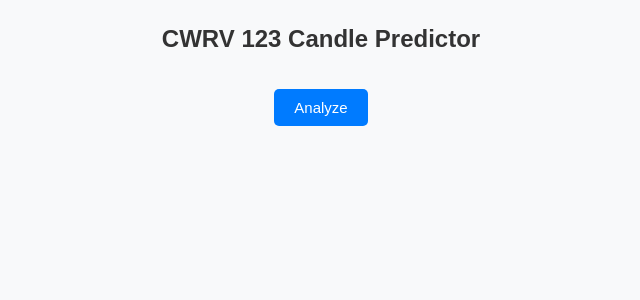
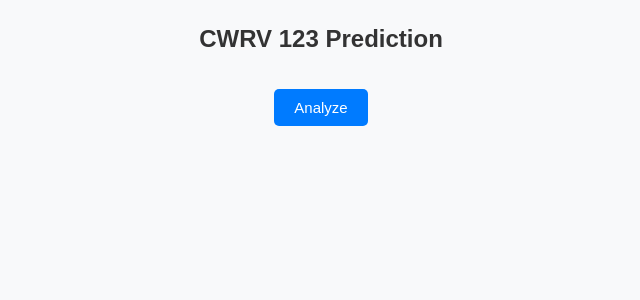
Before and after one commit to lucky-prashant/Profit, a Python web app: template templates/index.html in a window 1280 px wide. Shown: the top 300 px of the page, without its empty margins (319-959 px from the left). Run offline with Jinja, Linux system fonts and the light colour scheme; the template is opened without the code that fills it, so the values that code supplies are empty.

Commit message:
Update index.html

```diff
--- a/templates/index.html
+++ b/templates/index.html
@@ -1,13 +1,14 @@
 <!DOCTYPE html>
-<html>
+<html lang="en">
 <head>
-    <title>CWRV Predictor</title>
+    <meta charset="UTF-8">
+    <title>CWRV 123 Predictor</title>
     <link rel="stylesheet" href="/static/style.css">
 </head>
 <body>
-    <h1>CWRV 123 Candle Predictor</h1>
-    <button id="analyzeBtn" onclick="analyze()">Analyze</button>
-    <div id="result-container" class="results-grid"></div>
+    <h1>CWRV 123 Prediction</h1>
+    <button id="analyzeBtn">Analyze</button>
+    <div id="results"></div>
     <script src="/static/script.js"></script>
 </body>
 </html>
```
